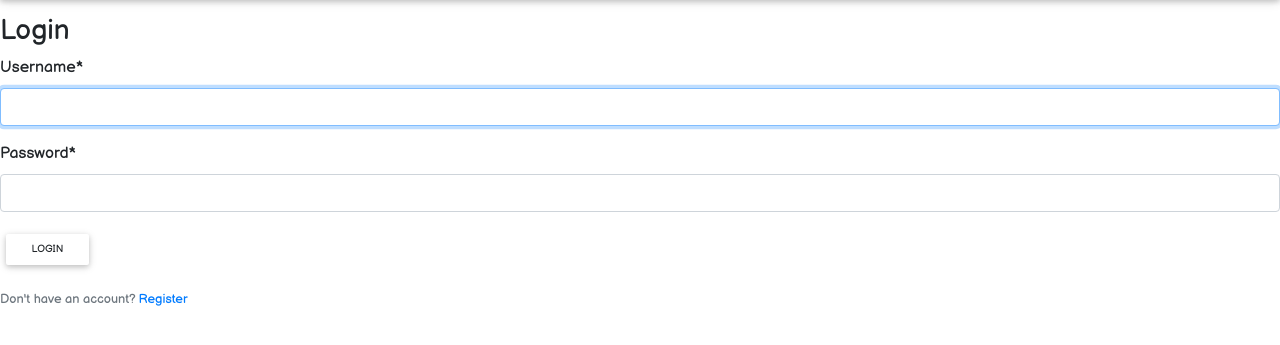
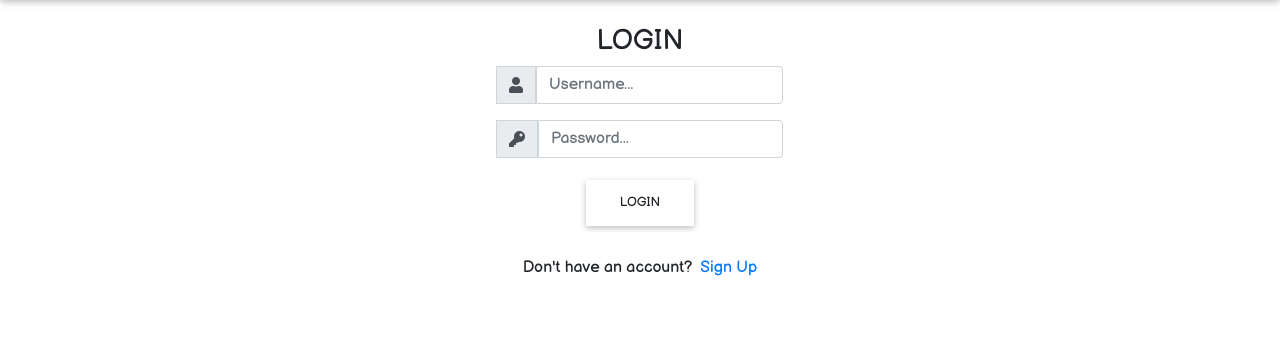
Before and after one commit to DerrickOdhiambo/Neighbourhood, a Django app: page /users/login/ in a window 1280 px wide. Shown: the part 56-401 px from the top of the page. Run offline with Django 3.2, Linux system fonts and the light colour scheme; parts of the project's set-up code (start-up, migrations or seed data) failed here and were passed over; some libraries are stand-ins or nearby versions; some web fonts are replaced.

Commit message:
create the admin registration page

```diff
--- a/hood/templates/hood/index.html
+++ b/hood/templates/hood/index.html
@@ -8,7 +8,7 @@
       <h3>Welcome to Hood Watch</h3>
       <h5 class="text-capitalize">Keep our neighbourhood safe. Be part of the community today!</h5>
       <div class="join">
-        <a href="#" class="btn btn-outline-info">Admin login</a>
+        <a href="{% url 'admin_login' %}" class="btn btn-outline-info">Admin login</a>
         <a href="{% url 'login' %}" class="btn btn-outline-info">User login</a>
       </div>
     </div>
--- a/users/templates/registration/login.html
+++ b/users/templates/registration/login.html
@@ -3,16 +3,46 @@
 
 {% block content %}
 <div class="authenticate">
-  <h3>Login</h3>
   <div class="form-group">
-    <form action="" method="post">
-      {% csrf_token %}
-      {{ form|crispy }}
-      <button class="btn btn-sm" type="submit">Login</button>
-    </form>
+    <div class="container h-100">
+      <div class="d-flex justify-content-center h-100">
+        <div class="user_card">
+          <div class="d-flex justify-content-center">
+
+
+            <h3 id="form-title">LOGIN</h3>
+          </div>
+          <div class="d-flex justify-content-center form_container">
+            <form method="POST" action="">
+              {% csrf_token %}
+              <div class="input-group mb-3">
+                <div class="input-group-append">
+                  <span class="input-group-text"><i class="fas fa-user"></i></span>
+                </div>
+                <input type="text" name="username" placeholder="Username..." class="form-control">
+              </div>
+              <div class="input-group mb-2">
+                <div class="input-group-append">
+                  <span class="input-group-text"><i class="fas fa-key"></i></span>
+                </div>
+                <input type="password" name="password" placeholder="Password..." class="form-control">
+              </div>
+
+              <div class="d-flex justify-content-center mt-3 login_container">
+                <input class="btn login_btn" type="submit" value="Login">
+              </div>
+            </form>
+
+          </div>
+
+          <div class="mt-4">
+            <div class="d-flex justify-content-center links">
+              Don't have an account? <a href="{% url 'admin_register' %}" class="ml-2">Sign Up</a>
+            </div>
+
+          </div>
+        </div>
+      </div>
+    </div>
   </div>
-  <div>
-    <small class="text-muted">Don't have an account? <a href="{% url 'register' %}">Register</a></small>
-  </div>
-</div>
-{% endblock content %}
+  {% endblock content %}
--- a/users/urls.py
+++ b/users/urls.py
@@ -4,6 +4,8 @@ from . import views
 
 urlpatterns = [
     path('register/', views.register, name='register'),
+    path('admin_register/', views.admin_register, name='admin_register'),
+    path('admin_login/', views.admin_login, name='admin_login'),
     # path('profile/', views.profile, name='profile'),
     # path('login/', UserRegisterView.as_view(), name='login'),
 ]
```
Also changed, not shown: users/forms.py (+14 -0 lines), users/templates/registration/admin_register.html (added, +18 -0 lines), users/views.py (+36 -1 lines), db.sqlite3.
